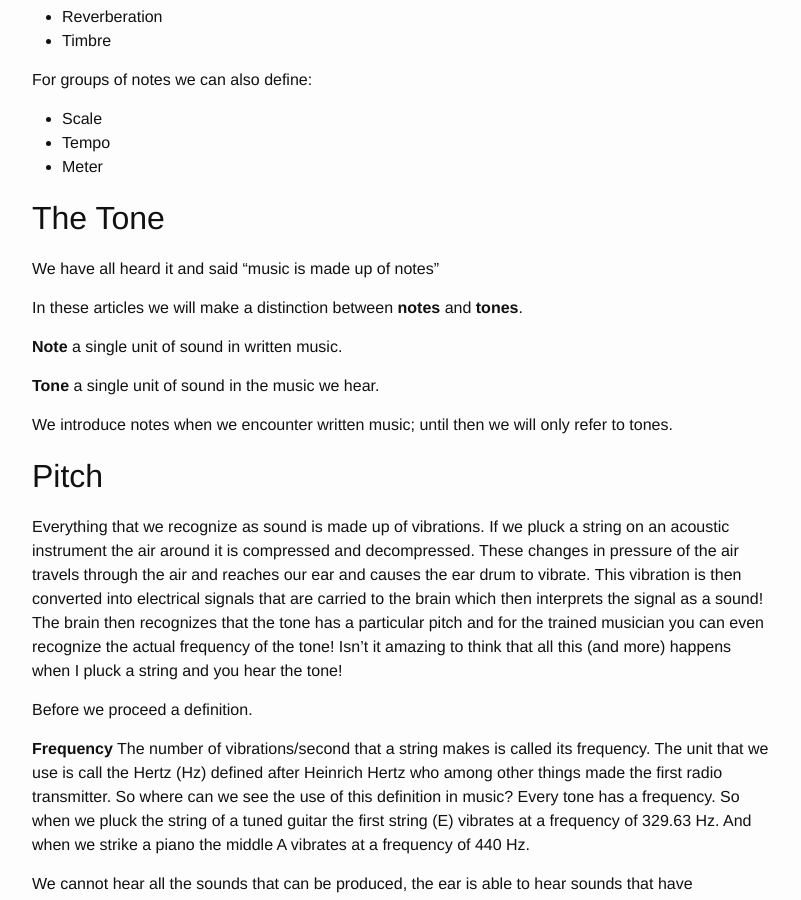
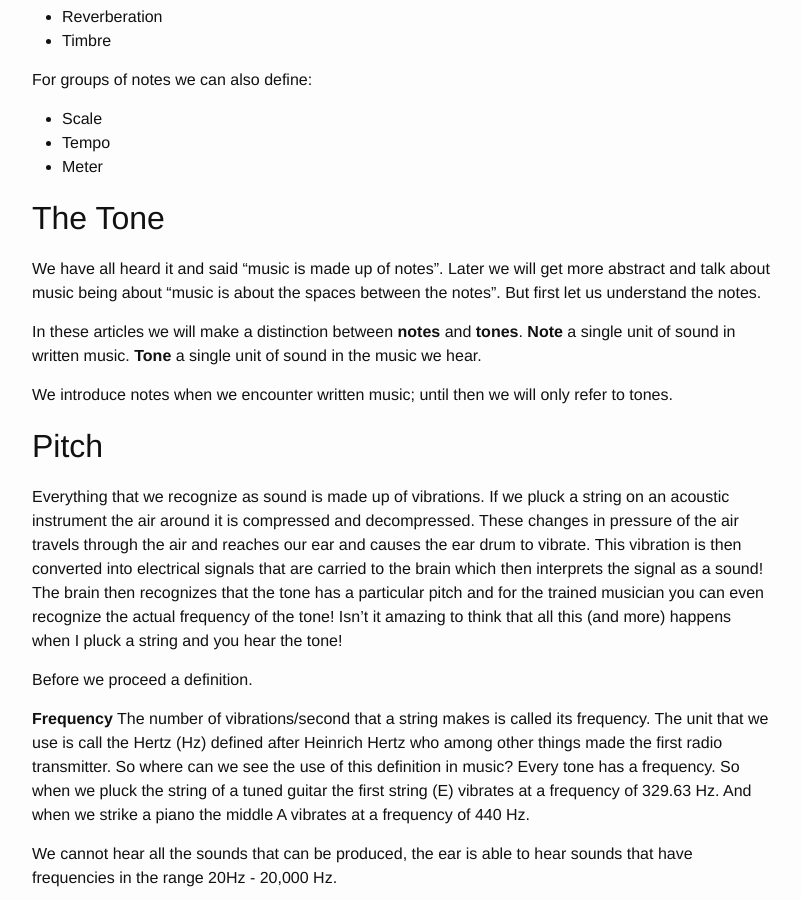
Before and after one commit to csmith111/moments-of-inspiration, a Jekyll site: the page built from _posts/2016-03-19-mozartrequiem.markdown, in a window 1280 px wide and 900 px high, scrolled down 420 px. Shown: the whole window, without its empty margins (238-1039 px from the left). Built offline with Jekyll 4.4.1, drawn with Linux system fonts in a browser that asks for light colours.

Commit message:
music post

```diff
--- a/_posts/2016-03-19-mozartrequiem.markdown
+++ b/_posts/2016-03-19-mozartrequiem.markdown
@@ -28,13 +28,9 @@ For groups of notes we can also define:
 * Meter
 
 ## The Tone
-We have all heard it and said "music is made up of notes"
+We have all heard it and said "music is made up of notes". Later we will get more abstract and talk about music being about "music is about the spaces between the notes". But first let us understand the notes.
 
-In these articles we will make a distinction between __notes__ and __tones__.
-
-__Note__ a single unit of sound in written music.
-
-__Tone__ a single unit of sound  in the music we hear.
+In these articles we will make a distinction between __notes__ and __tones__. __Note__ a single unit of sound in written music. __Tone__ a single unit of sound  in the music we hear.
 
 We introduce notes when we encounter written music; until then we will only refer to tones.
 
```
